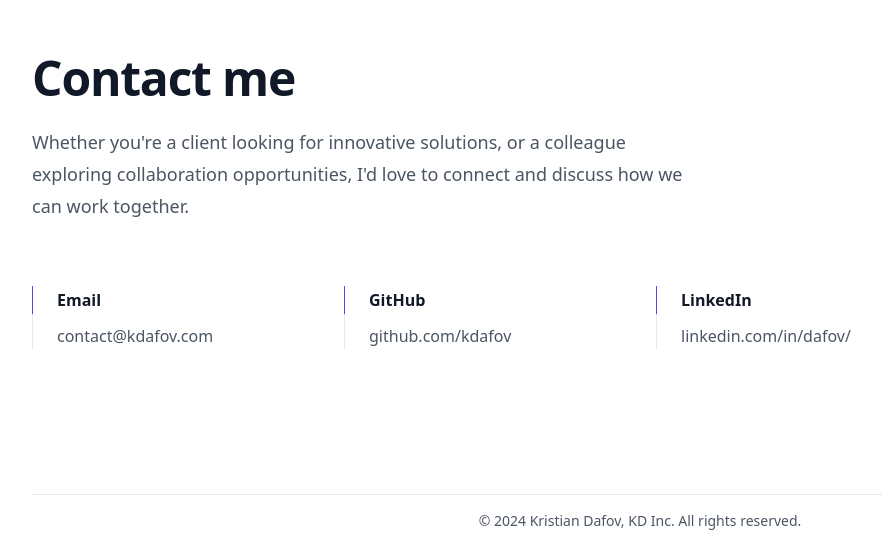
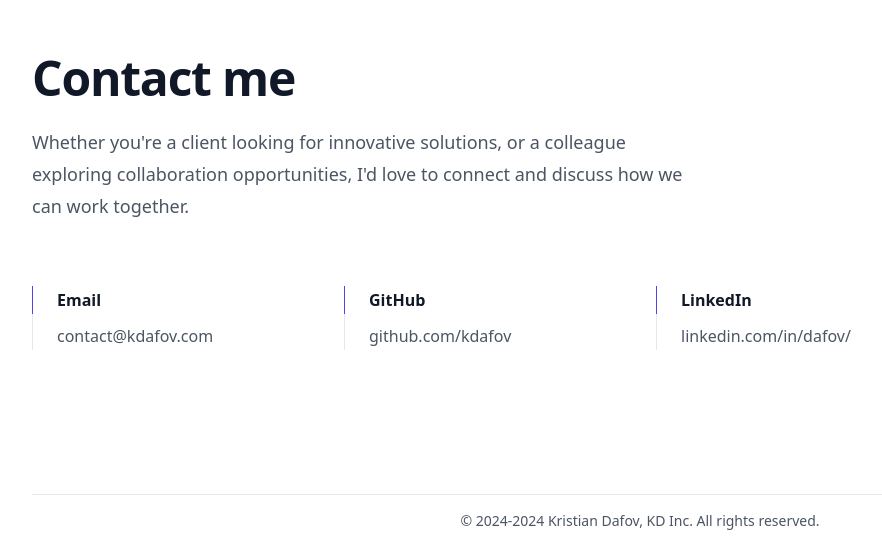
Before and after one commit to kdafov/portfolio-v2, a React (Vite) app: page / in a window 1280 px wide. Shown: the part 4262-4809 px from the top of the page, without its empty margins (0-882 px from the left). Built offline with nearby package versions, Linux system fonts and the light colour scheme.

Commit message:
Fixed copyright year

```diff
--- a/src/_components/Footer.tsx
+++ b/src/_components/Footer.tsx
@@ -6,7 +6,8 @@ export default function Footer(): ReactElement {
             <div className="mx-auto max-w-7xl px-6 py-4 lg:px-8">
                 <div className="border-t border-gray-200 pt-4">
                     <p className="text-sm text-gray-600 text-center">
-                        &copy; 2024 Kristian Dafov, KD Inc. All rights reserved.
+                        &copy; 2024-{new Date().getFullYear()} Kristian Dafov, KD Inc. All rights
+                        reserved.
                     </p>
                 </div>
             </div>
```
